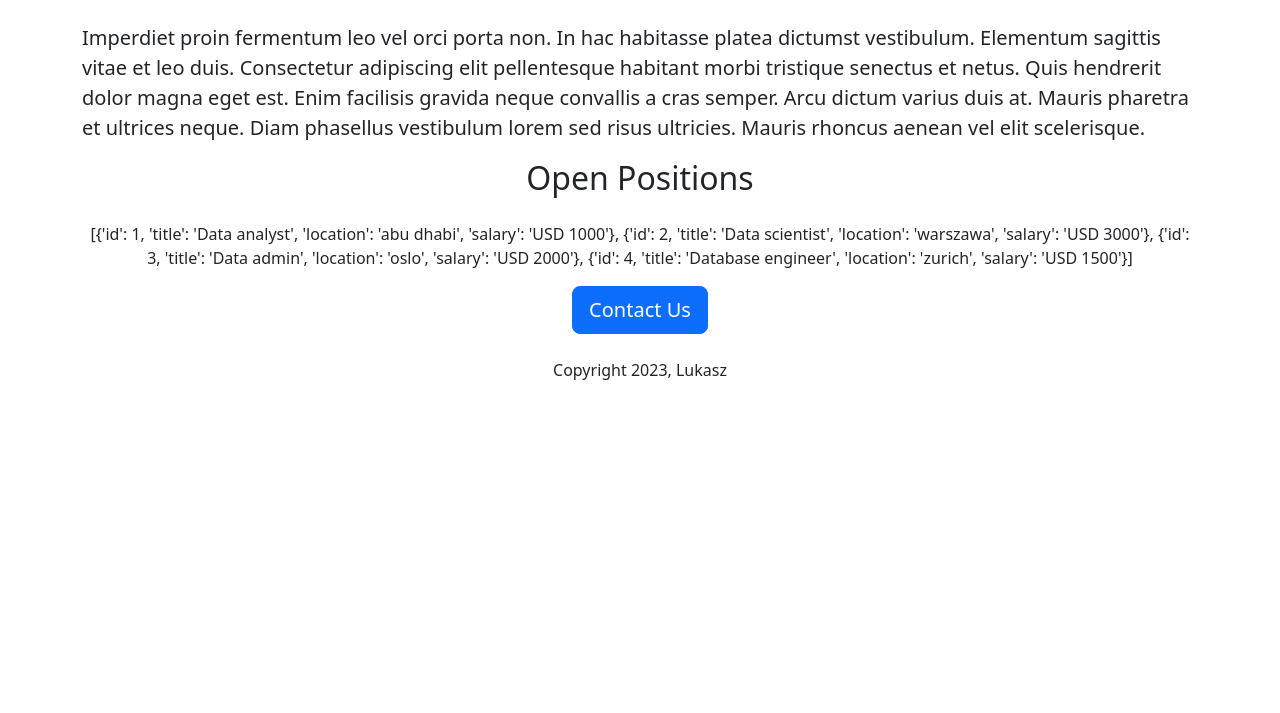
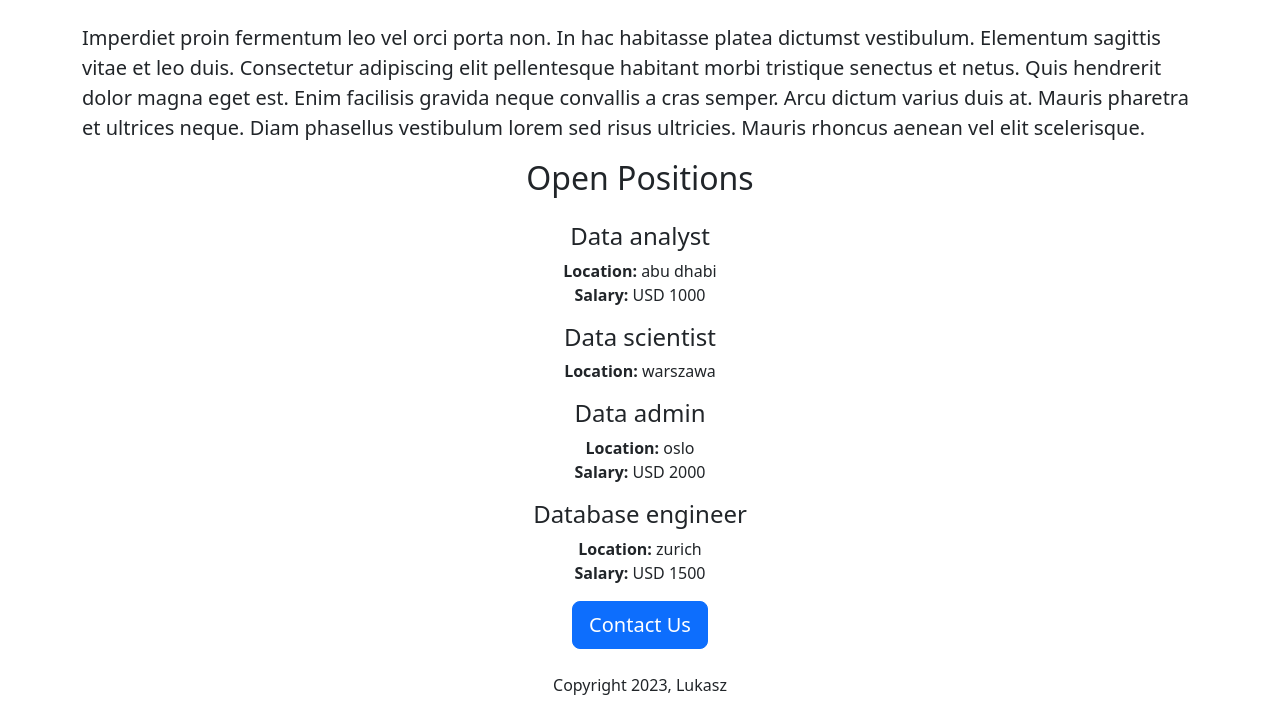
Before and after one commit to L00ka5z78/L00ka5z78-cs50-final-project-careers-website, a Flask app: page / in a window 1280 px wide. Shown: the part 447-1160 px from the top of the page. Before the commit the page ends 827 px from the top, so only its background shows below. Run offline with Flask 3, Linux system fonts and the light colour scheme; some libraries are stand-ins or nearby versions.

Commit message:
adding placing of jobs on the page 18.09.23 11:14

```diff
--- a/app.py
+++ b/app.py
@@ -13,7 +13,6 @@
         'id': 2,
         'title': 'Data scientist',
         'location': 'warszawa',
-        'salary': 'USD 3000'
     },
     {
         'id': 3,
--- a/templates/home.html
+++ b/templates/home.html
@@ -36,7 +36,21 @@
             aenean vel elit scelerisque.
         </p>
         <h2 class="text-center mt-2 mb-4">Open Positions</h2>
-        <p class="text-center">{{jobs}}</p>
+        <div class="text-center">
+          {% for job in jobs %}
+            <div style="margin-bottom: 1rem">
+              <h4
+                style="color: rgb(120, 120, 120)
+                margin-bottom:4px"
+                >{{job['title']}}</h4>
+              <div><b>Location:</b> {{job['location']}}</div>
+
+              {% if 'salary' in job %}
+              <div><b>Salary:</b> {{job['salary']}}</div>
+              {% endif %}
+            </div>
+          {% endfor %}
+        </div>
         <div class="text-center">
             <button class="btn btn-primary btn-lg">Contact Us</button>
             <p class="mt-4">Copyright 2023, Lukasz</p>
```
